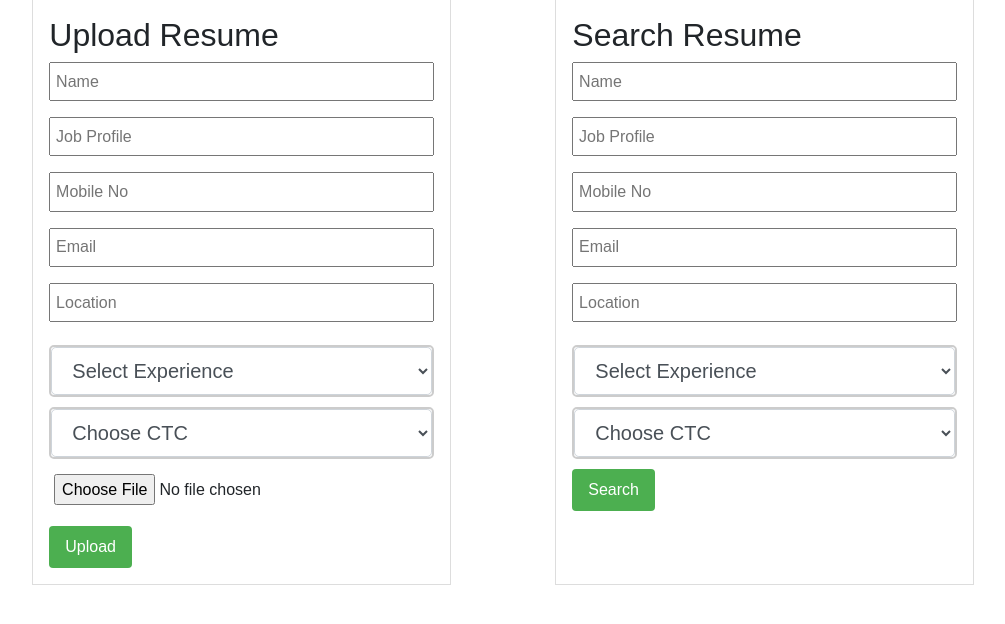
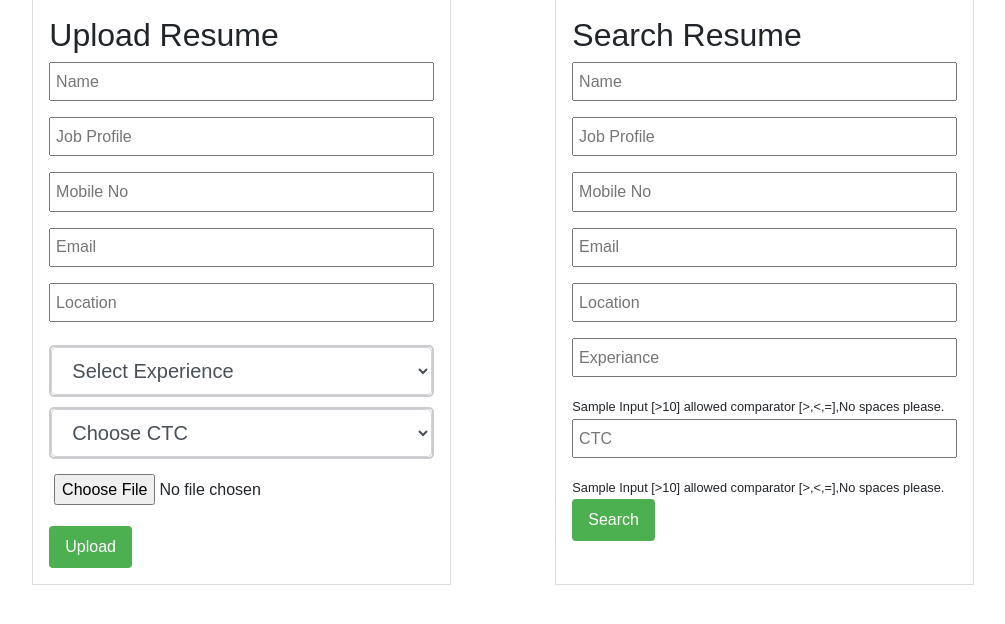
Before and after one commit to sudhakarsingh-sudhakar/kbroz_resume_uploder, a Flask app: template app/templates/homepage_search.html in a window 1280 px wide. Shown: the part 91-715 px from the top of the page, without its empty margins (137-1142 px from the left). Run offline with Flask 3, Linux system fonts and the light colour scheme; the template is opened without the code that fills it, so the values that code supplies are empty; parts of the project's set-up code (start-up, migrations or seed data) failed here and were passed over; some libraries are stand-ins or nearby versions.

Commit message:
Chnage updated in homepage_serach page

```diff
--- a/app/templates/homepage_search.html
+++ b/app/templates/homepage_search.html
@@ -157,7 +157,11 @@
                 <input type="text" id="resume" name="contact" placeholder="Mobile No">
                 <input type="text" id="resume" name="email" placeholder="Email">
                 <input type="text" id="resume" name="location" placeholder="Location">
-                <div class="form-group custom-dropdown">
+                <input type="text" id="resume" pattern="[><=]{1}[0-9]{0,2}" name="selectExperiance" placeholder="Experiance" >
+                <small>Sample Input [>10] allowed comparator [>,<,=],No spaces please.</small>
+                <input type="text" id="resume" pattern="[><=]{1}[0-9]{0,2}" name="selectCTC" placeholder="CTC">
+                <small>Sample Input [>10] allowed comparator [>,<,=],No spaces please.</small>
+<!--                 <div class="form-group custom-dropdown">
                     <select class="form-control form-control-lg" id="resume" name="selectExperiance">
                         <option value="">Select Experience</option>
                         <option value="exp1">Fresher</option>
@@ -180,7 +184,7 @@
                         <option value="CTC6">21-25 Lakhs</option>
                         <option value="CTC7">26+ Lakhs</option>
                     </select>
-                </div>
+                </div> -->
                 <button type="submit">Search</button>
             </form>
             <!-- Uncomment if needed
```
